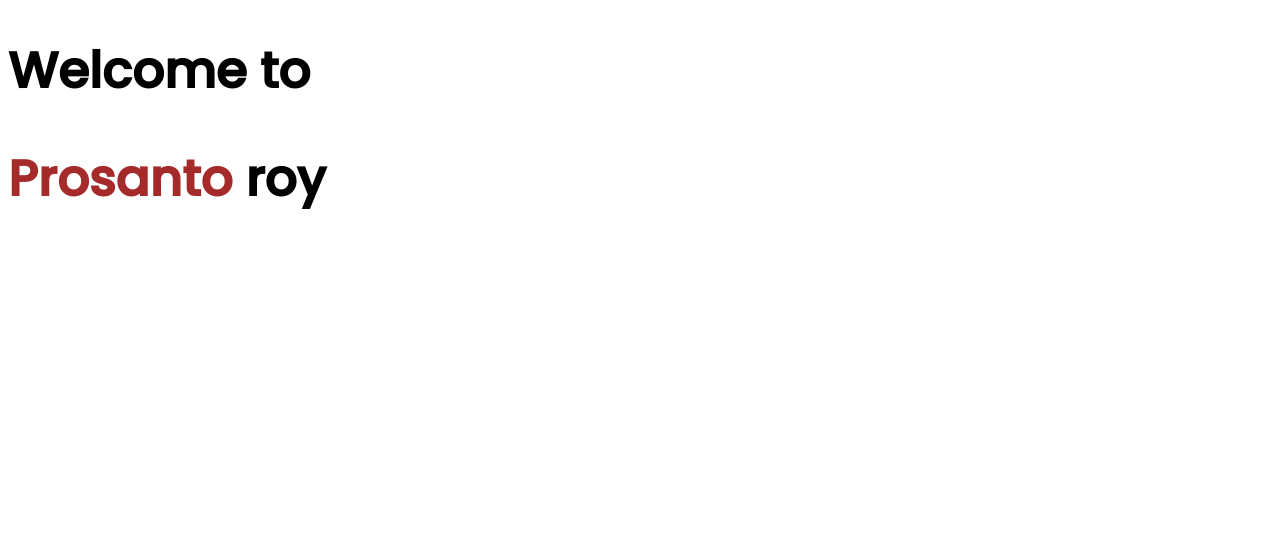
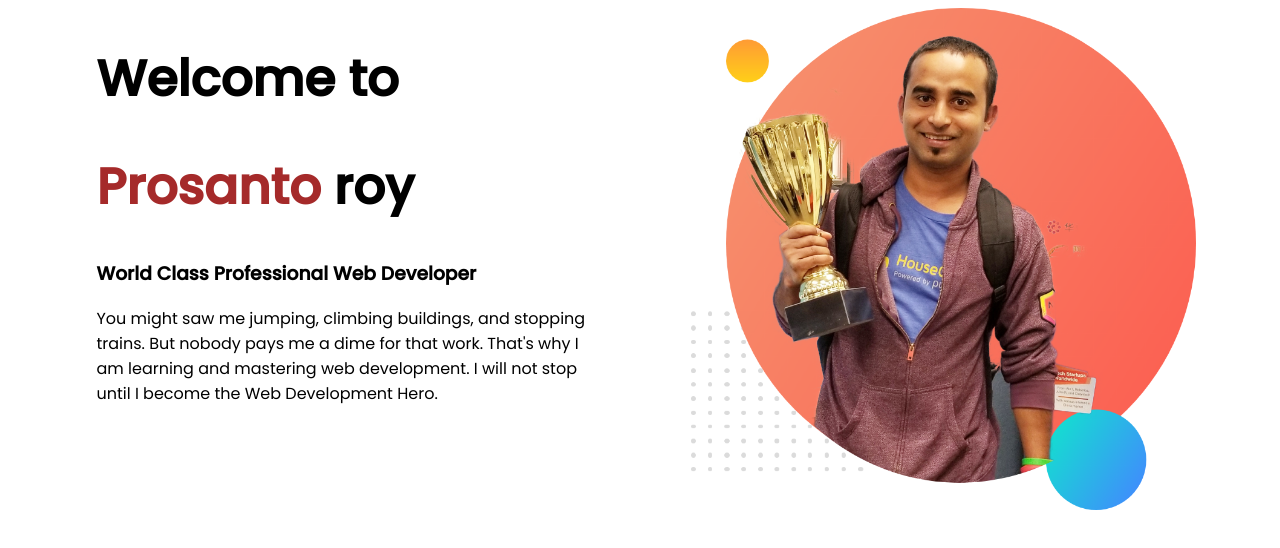
Before and after one commit to webprosanto/web-portfolio, a plain HTML site: page index.html in a window 1280 px wide. Drawn offline with Linux system fonts and the light colour scheme.

Commit message:
image added

```diff
--- a/index.html
+++ b/index.html
@@ -14,8 +14,20 @@
 </head>
 
 <body>
-    <h1>Welcome to </h1>
-    <h1> <span class="name-heighlight">Prosanto</span> roy</h1>
+
+    <div class="half-width">
+        <h1>Welcome to </h1>
+        <h1> <span class="name-heighlight">Prosanto</span> roy</h1>
+        <h3>World Class Professional Web Developer</h3>
+        <p>You might saw me jumping, climbing buildings, and stopping trains. But nobody pays me a dime for that work. That's why I am learning and mastering web development. I will not stop until I become the Web Development Hero.</p>
+    </div>
+
+
+    <div class="half-width">
+
+        <img src="images/jhankar.png" alt="profile pic">
+
+    </div>
 </body>
 
 </html>
--- a/style.css
+++ b/style.css
@@ -1,5 +1,16 @@
 body {
     font-family: 'Poppins', sans-serif;
+}
+
+.half-width {
+    width: 40%;
+    float: left;
+    margin-left: 5%;
+    padding-left: 2%;
+}
+
+.half-width img {
+    width: 100%;
 }
 
 h1 {
```
